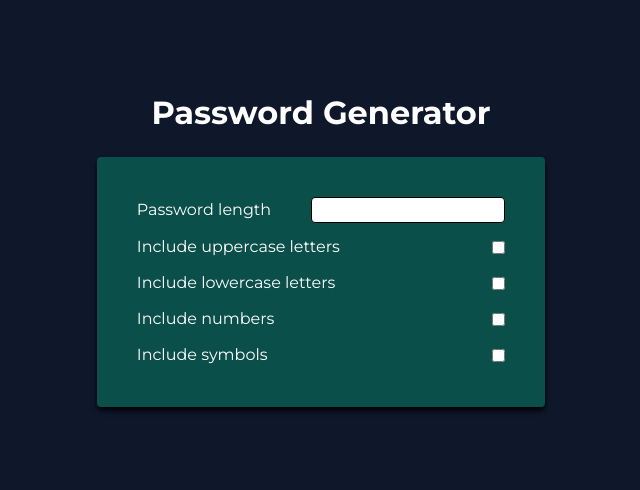
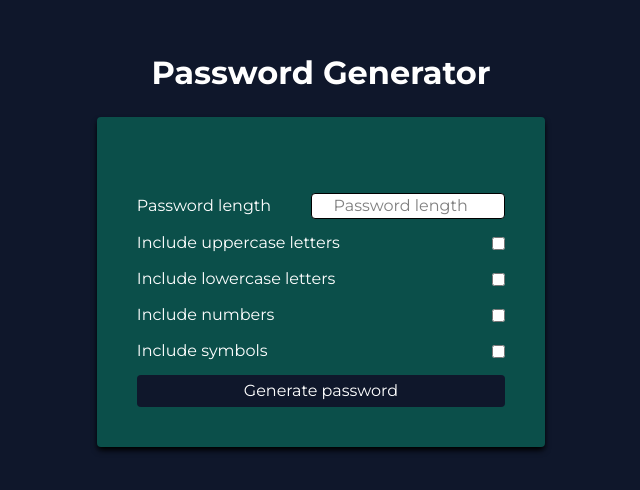
Before and after one commit to joaootaviofm/react-password-generator, a React (Vite) app: page / in a window 1280 px wide. Shown: the part 152-642 px from the top of the page, without its empty margins (319-959 px from the left). Built offline with nearby package versions, Linux system fonts and the light colour scheme.

Commit message:
added functions and useState variables

```diff
--- a/src/Password.jsx
+++ b/src/Password.jsx
@@ -1,28 +1,79 @@
+import { useState } from 'react'
+
 export default function Password(){
+
+    const [passwordLength, setPasswordLength] = useState()
+    const [includeUpperCase, setIncludeUpperCase] = useState(false)
+    const [includeLowerCase, setIncludeLowerCase] = useState(false)
+    const [includeNumbers, setIncludeNumbers] = useState(false)
+    const [includeSymbols, setIncludeSymbols] = useState(false)
+
+    function generatePassword(){
+        alert(passwordLength)
+    }
+
+     function handlePasswordLength(event){
+        setPasswordLength(event.target.value)
+     }
+
+     function handleIncludeUpperCase(event){
+        if(event.target.checked){
+            setIncludeUpperCase(true)
+        }
+     }
+
+     function handleIncludeLowerCase(event){
+        if(event.target.checked){
+            setIncludeLowerCase(true)
+        }
+     }
+
+     function handleIncludeLowerCase(event){
+        if(event.target.checked){
+            setIncludeLowerCase(true)
+        }
+     }
+
+     function handleIncludeNumbers(event){
+        if(event.target.checked){
+            setIncludeNumbers(true)
+        }
+     }
+
+     function handleIncludeSymbols(event){
+        if(event.target.checked){
+            setIncludeSymbols(true)
+        }
+     }
+
+
+
     return(
         <div className="">
             <h1 className="text-center font-bold text-white text-[2rem] mb-5">Password Generator</h1>
             <div className="flex flex-col gap-3 text-white bg-teal-900 rounded p-10 shadow-md shadow-black">
+                <input type="text" />
                 <div className="flex gap-10 items-center hover:opacity-50 transition-opacity duration-500 ">
                     <label className="flex-1" htmlFor="passwordLength">Password length</label>
-                    <input type="number" id="passwordLength" className="bg-white rounded text-black outline-0 border-1 text-center border-black"/>
+                    <input onChange={handlePasswordLength} placeholder="Password length" type="number" id="passwordLength" className="bg-white rounded text-black outline-0 border-1 text-center border-black"/>
                 </div>
                 <div className="flex items-center hover:opacity-50 transition-opacity duration-500" >
                     <label className="flex-1" htmlFor="includeUppercase">Include uppercase letters</label>
-                    <input type="checkbox" id="includeUppercase" />
+                    <input onChange={handleIncludeUpperCase} type="checkbox" id="includeUppercase" />
                 </div>
                 <div className="flex items-center hover:opacity-50 transition-opacity duration-500">
                     <label className="flex-1" htmlFor="includeLowercase">Include lowercase letters</label>
-                    <input type="checkbox" id="includeLowercase" />
+                    <input onChange={handleIncludeLowerCase} type="checkbox" id="includeLowercase" />
                 </div>
                 <div className="flex items-center hover:opacity-50 transition-opacity duration-500">
                     <label className="flex-1" htmlFor="includeNumber">Include numbers</label>
-                    <input type="checkbox" id="includeNumber" />
+                    <input onChange={handleIncludeNumbers} type="checkbox" id="includeNumber" />
                 </div>
                 <div className="flex items-center hover:opacity-50 transition-opacity duration-500">
                     <label className="flex-1" htmlFor="includeSymbols">Include symbols</label>
-                    <input type="checkbox" id="includeSymbols"/>
+                    <input onChange={handleIncludeSymbols}type="checkbox" id="includeSymbols"/>
                 </div>
+                <button onClick={generatePassword} className="bg-slate-900 rounded p-1 cursor-pointer hover:opacity-85 transition-opacity duration-500">Generate password</button>
             </div>
         </div>
     )
```
